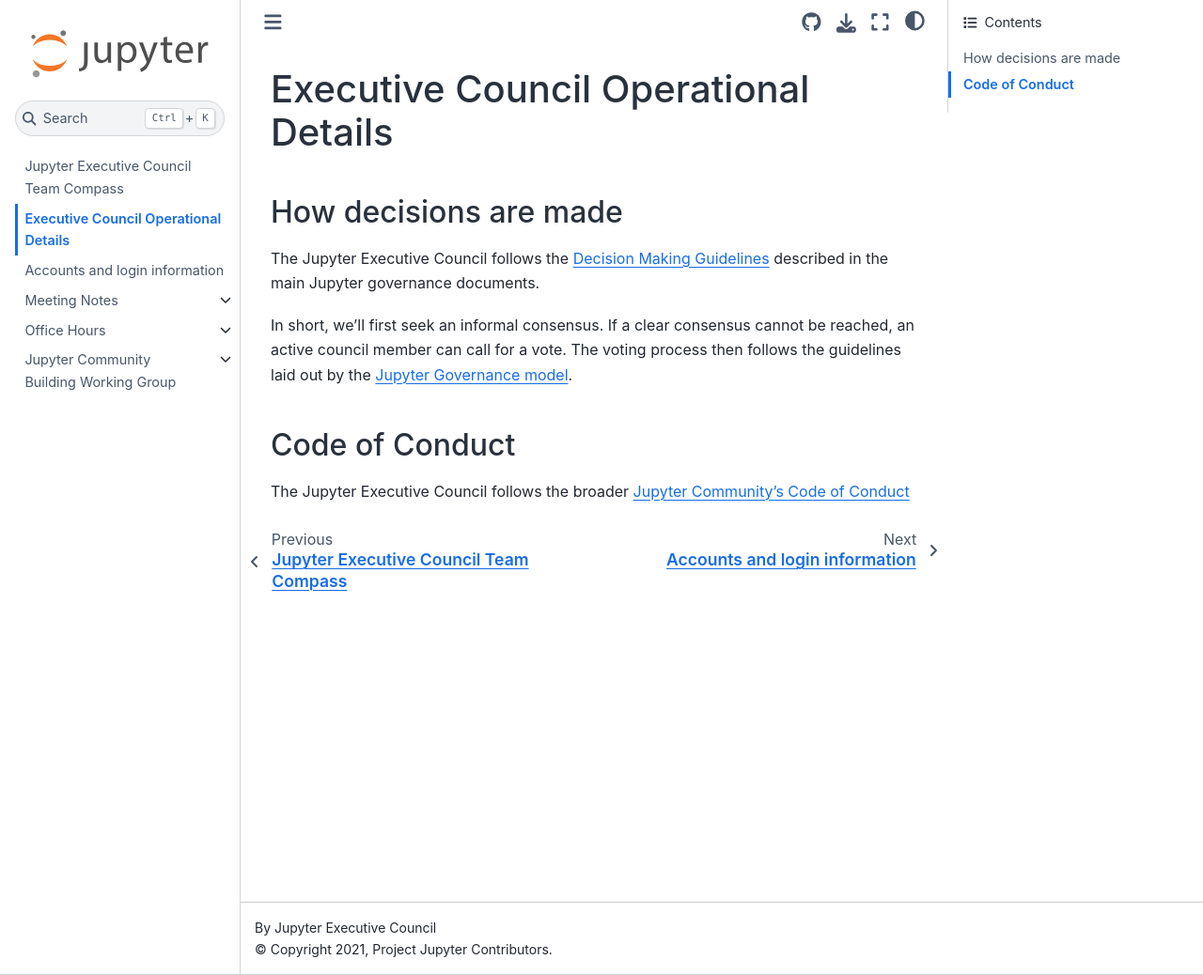
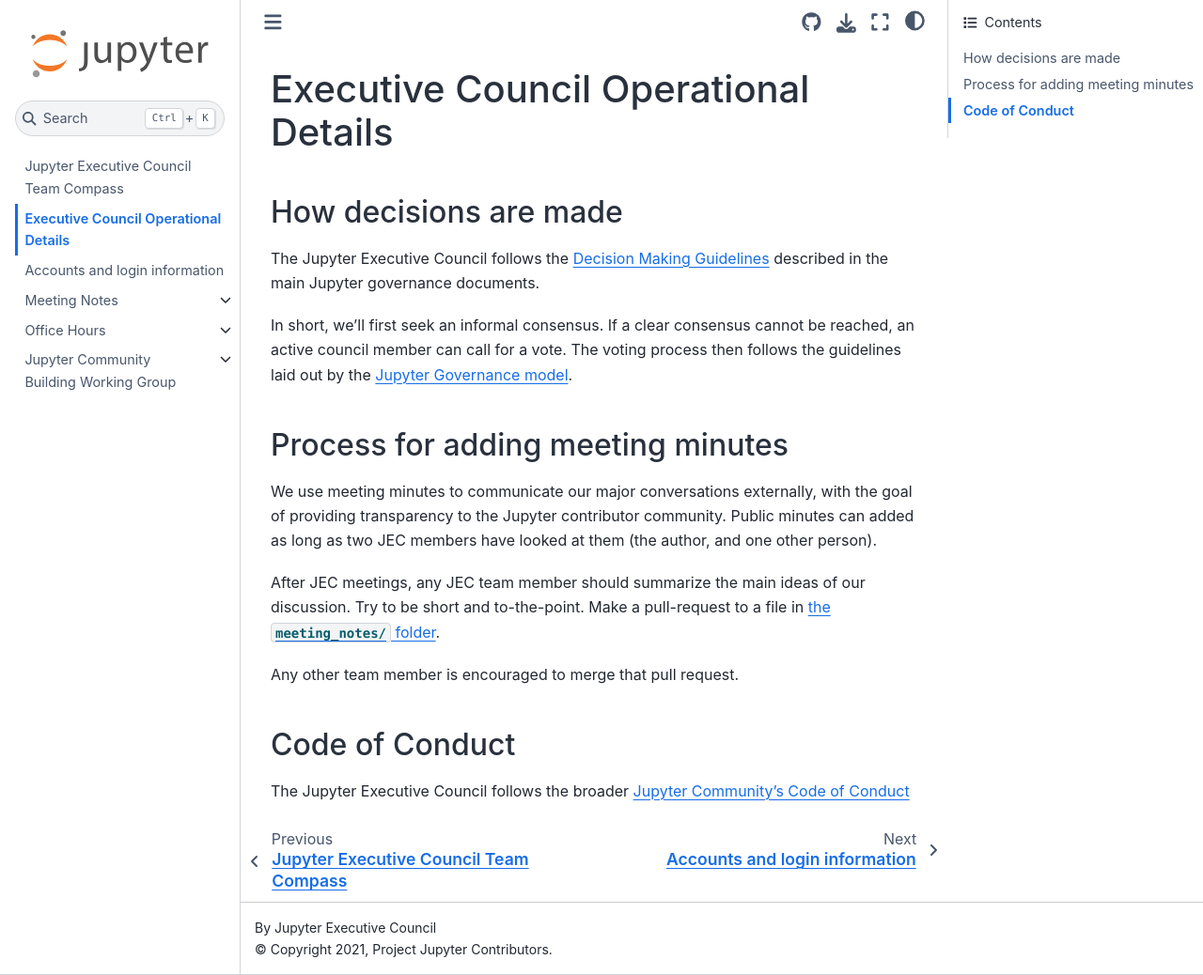
Before and after one commit to jupyter-governance/ec-team-compass, a Sphinx documentation site: the page built from docs/operations.md, in a window 1280 px wide and 1038 px high. Shown: the whole window at 94% size. Built offline with Sphinx 7.4.7 and the Sphinx Book theme 1.1.4, drawn with Linux system fonts in a browser that asks for light colours.

Commit message:
Add process for meeting minutes

```diff
--- a/docs/operations.md
+++ b/docs/operations.md
@@ -7,6 +7,14 @@
 
 In short, we'll first seek an informal consensus. If a clear consensus cannot be reached, an active council member can call for a vote. The voting process then follows the guidelines laid out by the [Jupyter Governance model](https://jupyter.org/governance/decision_making.html#required-aspects-of-decision-making).
 
+(process-minutes)=
+## Process for adding meeting minutes
+
+We use meeting minutes to communicate our major conversations externally, with the goal of providing transparency to the Jupyter contributor community. Public minutes can added as long as two JEC members have looked at them (the author, and one other person).
+
+After JEC meetings, any JEC team member should summarize the main ideas of our discussion. Try to be short and to-the-point. Make a pull-request to a file in [the `meeting_notes/` folder](https://github.com/jupyter-governance/ec-team-compass/tree/main/docs/meeting_notes).
+
+Any other team member is encouraged to merge that pull request.
 
 ## Code of Conduct
 
```
Also changed, not shown: docs/meeting_notes/2025.md (+0 -3 lines), docs/meeting_notes/index.md (+1 -1 lines).
